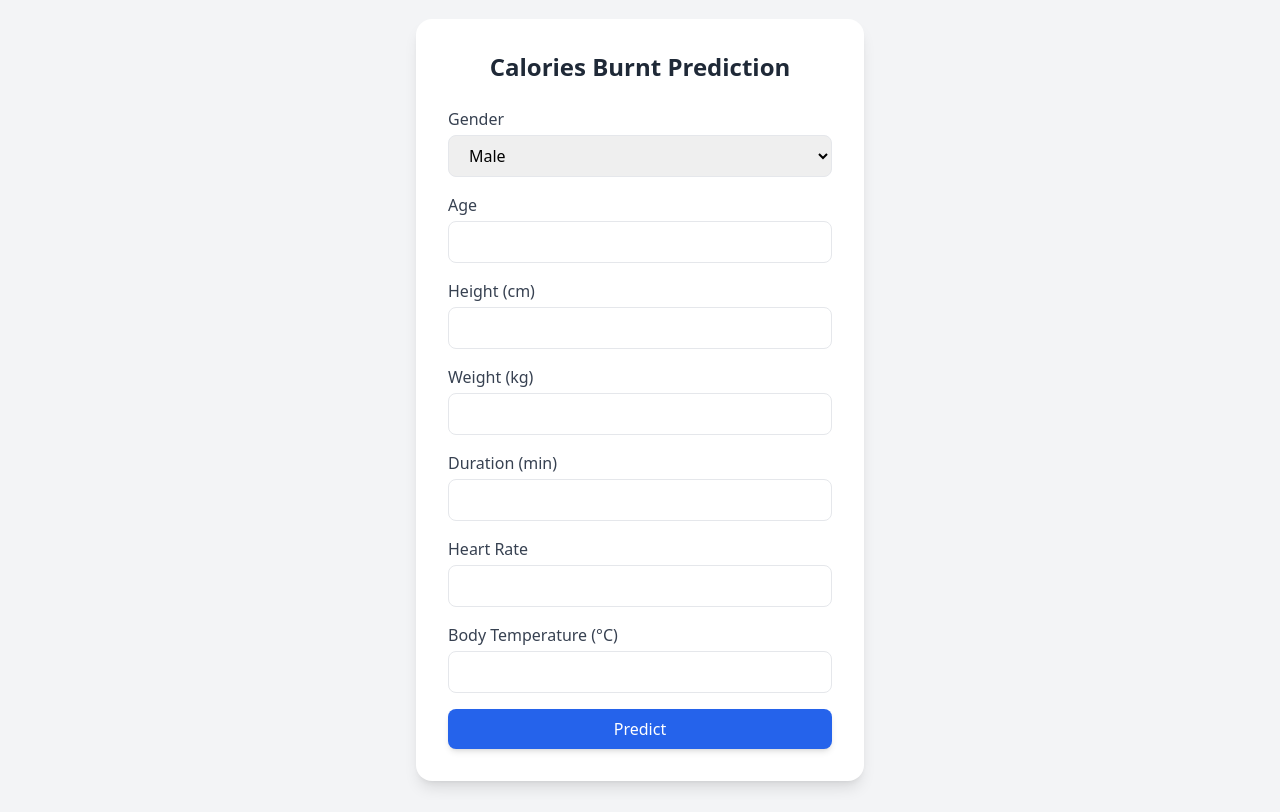
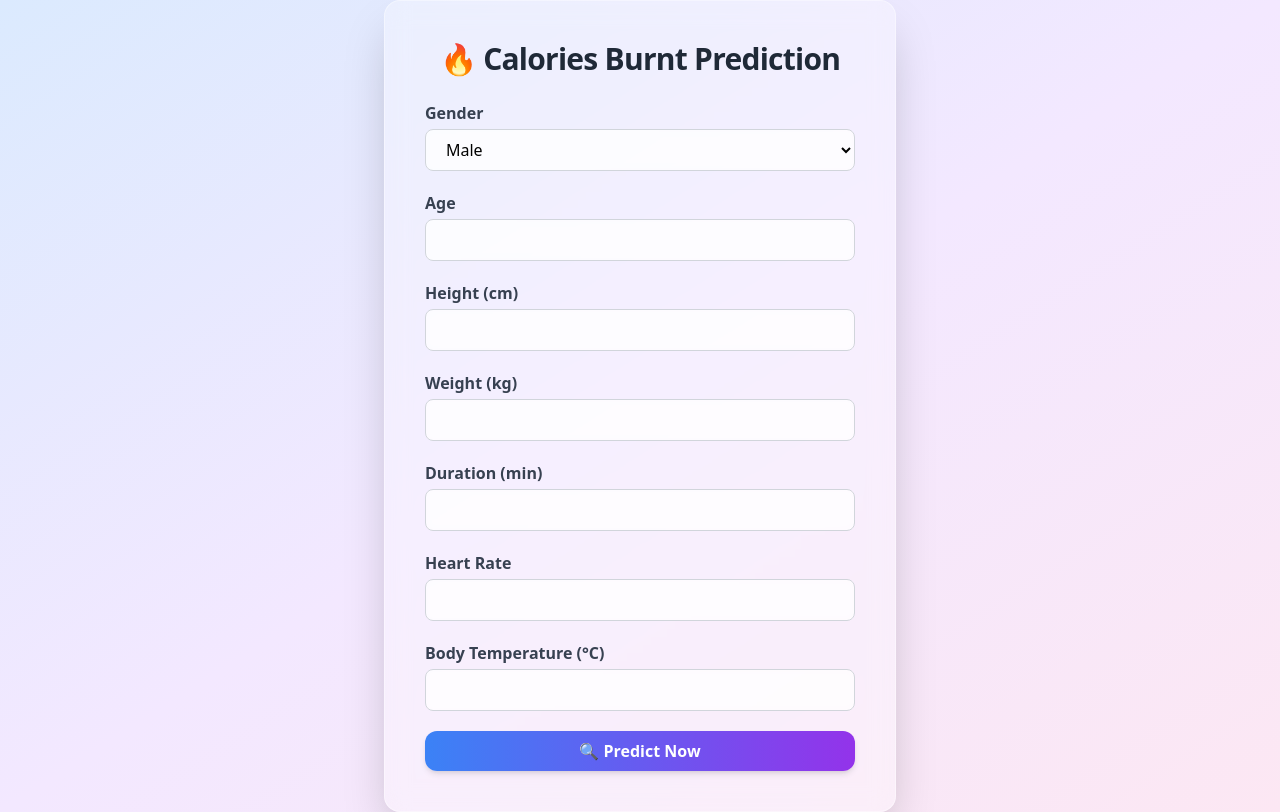
Before and after one commit to SHIVANSH-A/Calorie-Predictor, a FastAPI app: page / in a window 1280 px wide. Before the commit the page ends 788 px from the top, so only its background shows below. Run offline with FastAPI, Linux system fonts and the light colour scheme; parts of the project's set-up code (start-up, migrations or seed data) failed here and were passed over; some libraries are stand-ins or nearby versions.

Commit message:
UI modified

```diff
--- a/Templates/index.html
+++ b/Templates/index.html
@@ -1,47 +1,57 @@
 <!DOCTYPE html>
 <html lang="en">
 <head>
-    <meta charset="UTF-8">
-    <meta name="viewport" content="width=device-width, initial-scale=1.0">
+  <meta charset="UTF-8" />
+  <meta name="viewport" content="width=device-width, initial-scale=1.0"/>
   <title>Calories Burnt Prediction</title>
   <script src="https://cdn.tailwindcss.com"></script>
 </head>
-<body class="bg-gray-100 flex items-center justify-center min-h-screen">
-    <div class="bg-white p-8 rounded-2xl shadow-lg w-full max-w-md">
-        <h2 class="text-2xl font-bold text-center text-gray-800 mb-6">Calories Burnt Prediction</h2>
-        <form action="/predict" method="post" class="space-y-4">
+<body class="bg-gradient-to-br from-blue-100 via-purple-100 to-pink-100 min-h-screen flex items-center justify-center font-sans">
+  <div class="backdrop-blur-md bg-white/30 shadow-2xl rounded-2xl p-10 w-full max-w-lg border border-white/40">
+    <h1 class="text-3xl font-extrabold text-center text-gray-800 mb-6 tracking-tight">🔥 Calories Burnt Prediction</h1>
+    <form action="/predict" method="post" class="space-y-5">
+
       <div>
-                <label class="block text-gray-700 font-medium">Gender</label>
-                <select name="Gender" class="w-full px-4 py-2 mt-1 border rounded-lg focus:ring-2 focus:ring-blue-400 outline-none">
+        <label class="block text-gray-700 font-semibold mb-1">Gender</label>
+        <select name="Gender" class="w-full px-4 py-2 bg-white/70 border border-gray-300 rounded-lg focus:ring-2 focus:ring-blue-500 outline-none backdrop-blur-sm">
           <option value="male">Male</option>
           <option value="female">Female</option>
         </select>
       </div>
+
       <div>
-                <label class="block text-gray-700 font-medium">Age</label>
-                <input type="number" step="1" name="Age" class="w-full px-4 py-2 mt-1 border rounded-lg focus:ring-2 focus:ring-blue-400 outline-none" required>
+        <label class="block text-gray-700 font-semibold mb-1">Age</label>
+        <input type="number" step="1" name="Age" class="w-full px-4 py-2 bg-white/70 border border-gray-300 rounded-lg focus:ring-2 focus:ring-blue-500 outline-none backdrop-blur-sm" required>
       </div>
+
       <div>
-                <label class="block text-gray-700 font-medium">Height (cm)</label>
-                <input type="number" step="0.1" name="Height" class="w-full px-4 py-2 mt-1 border rounded-lg focus:ring-2 focus:ring-blue-400 outline-none" required>
+        <label class="block text-gray-700 font-semibold mb-1">Height (cm)</label>
+        <input type="number" step="0.1" name="Height" class="w-full px-4 py-2 bg-white/70 border border-gray-300 rounded-lg focus:ring-2 focus:ring-blue-500 outline-none backdrop-blur-sm" required>
       </div>
+
       <div>
-                <label class="block text-gray-700 font-medium">Weight (kg)</label>
-                <input type="number" step="0.1" name="Weight" class="w-full px-4 py-2 mt-1 border rounded-lg focus:ring-2 focus:ring-blue-400 outline-none" required>
+        <label class="block text-gray-700 font-semibold mb-1">Weight (kg)</label>
+        <input type="number" step="0.1" name="Weight" class="w-full px-4 py-2 bg-white/70 border border-gray-300 rounded-lg focus:ring-2 focus:ring-blue-500 outline-none backdrop-blur-sm" required>
       </div>
+
       <div>
-                <label class="block text-gray-700 font-medium">Duration (min)</label>
-                <input type="number" step="0.1" name="Duration" class="w-full px-4 py-2 mt-1 border rounded-lg focus:ring-2 focus:ring-blue-400 outline-none" required>
+        <label class="block text-gray-700 font-semibold mb-1">Duration (min)</label>
+        <input type="number" step="0.1" name="Duration" class="w-full px-4 py-2 bg-white/70 border border-gray-300 rounded-lg focus:ring-2 focus:ring-blue-500 outline-none backdrop-blur-sm" required>
       </div>
+
       <div>
-                <label class="block text-gray-700 font-medium">Heart Rate</label>
-                <input type="number" step="0.1" name="Heart_Rate" class="w-full px-4 py-2 mt-1 border rounded-lg focus:ring-2 focus:ring-blue-400 outline-none" required>
+        <label class="block text-gray-700 font-semibold mb-1">Heart Rate</label>
+        <input type="number" step="0.1" name="Heart_Rate" class="w-full px-4 py-2 bg-white/70 border border-gray-300 rounded-lg focus:ring-2 focus:ring-blue-500 outline-none backdrop-blur-sm" required>
       </div>
+
       <div>
-                <label class="block text-gray-700 font-medium">Body Temperature (°C)</label>
-                <input type="number" step="0.1" name="Body_Temp" class="w-full px-4 py-2 mt-1 border rounded-lg focus:ring-2 focus:ring-blue-400 outline-none" required>
+        <label class="block text-gray-700 font-semibold mb-1">Body Temperature (°C)</label>
+        <input type="number" step="0.1" name="Body_Temp" class="w-full px-4 py-2 bg-white/70 border border-gray-300 rounded-lg focus:ring-2 focus:ring-blue-500 outline-none backdrop-blur-sm" required>
       </div>
-            <button type="submit" class="w-full bg-blue-600 hover:bg-blue-700 text-white font-medium py-2 rounded-lg shadow-md transition duration-300">Predict</button>
+
+      <button type="submit" class="w-full bg-gradient-to-r from-blue-500 to-purple-600 hover:from-blue-600 hover:to-purple-700 text-white font-semibold py-2 rounded-xl shadow-md transition duration-300 ease-in-out">
+        🔍 Predict Now
+      </button>
     </form>
   </div>
 </body>
```
Also changed, not shown: Templates/result.html (+17 -13 lines). Lines whose indentation alone changed are shown as unchanged.
